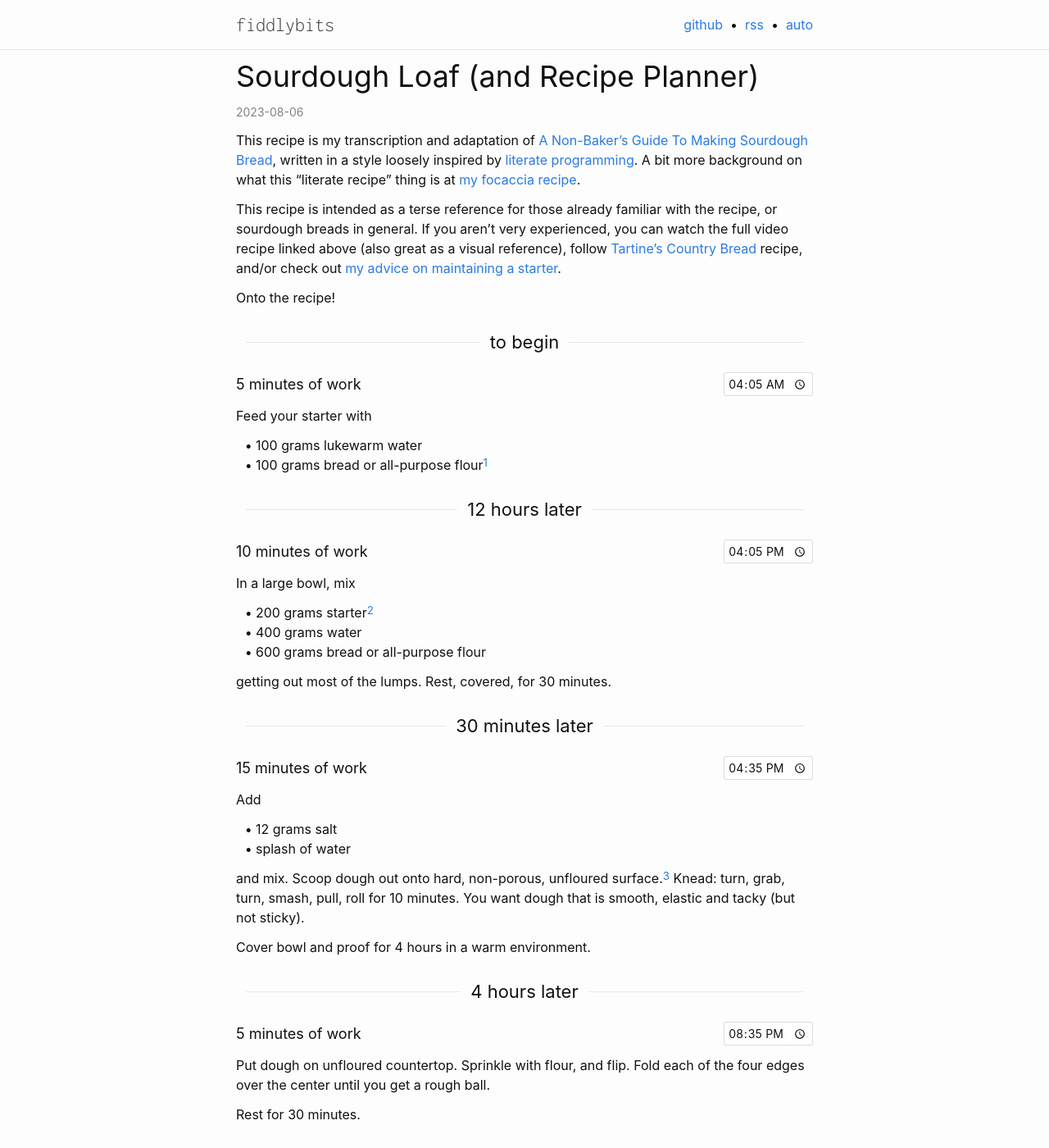
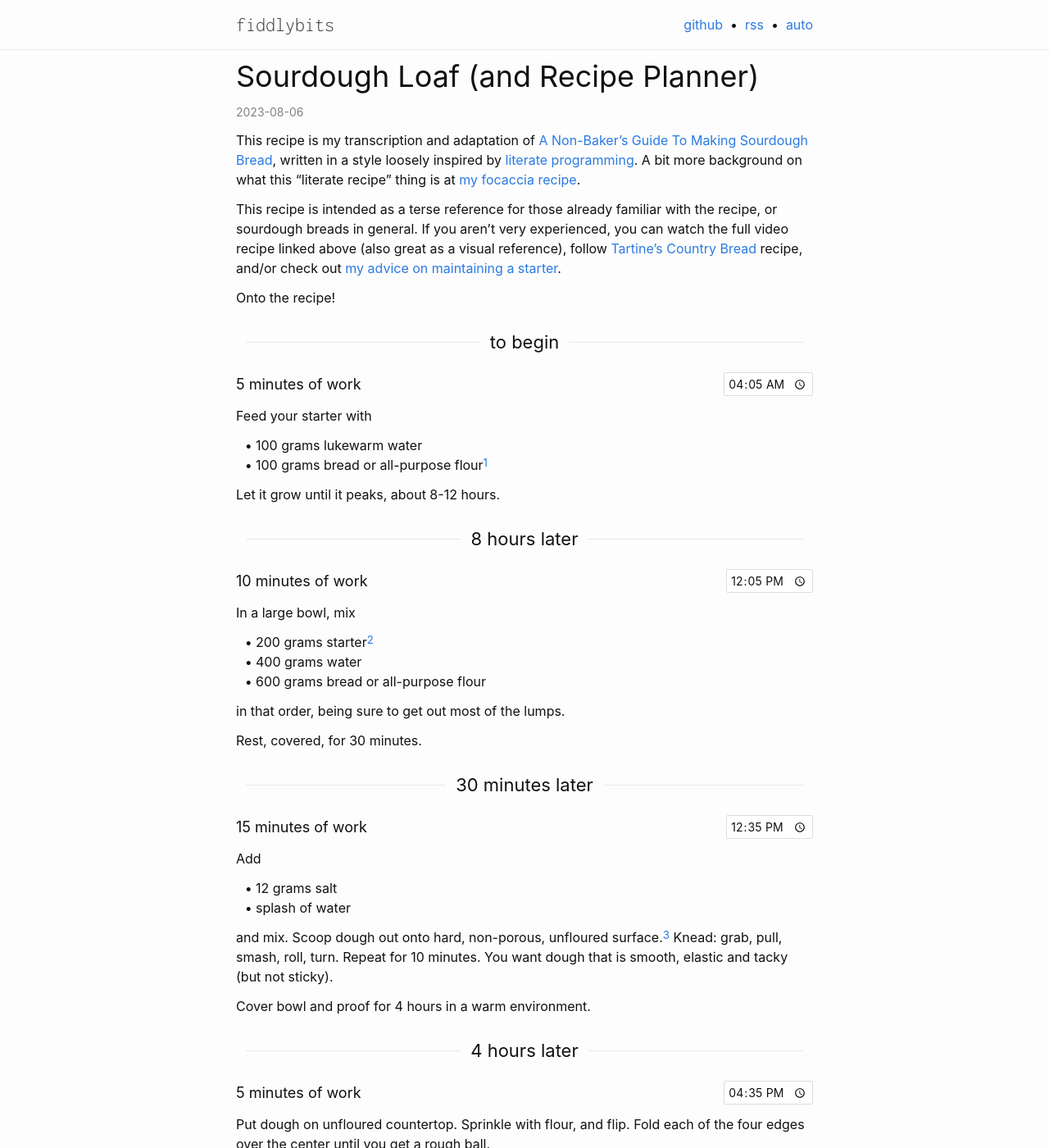
Before and after one commit to seansfkelley/seansfkelley.github.io, a Jekyll site: the page built from _posts/2023-08-06-literate-sourdough.md, in a window 1280 px wide and 1400 px high. Shown: the whole window at 82% size. Built offline with Jekyll 4.4.1, drawn with Linux system fonts in a browser that asks for light colours; some web fonts are replaced; some of the changed text lies outside the part shown.

Commit message:
Phrasing tweaks to sourdough.

```diff
--- a/_posts/2023-08-06-literate-sourdough.md
+++ b/_posts/2023-08-06-literate-sourdough.md
@@ -21,7 +21,9 @@ Feed your starter with
 - 100 grams lukewarm water
 - 100 grams bread or all-purpose flour[^1]
 
-{% literate_recipe_step wait="12h" duration="10m" %}
+Let it grow until it peaks, about 8-12 hours.
+
+{% literate_recipe_step wait="8h" duration="10m" %}
 
 In a large bowl, mix
 
@@ -29,7 +31,9 @@ In a large bowl, mix
 - 400 grams water
 - 600 grams bread or all-purpose flour
 
-getting out most of the lumps. Rest, covered, for 30 minutes.
+in that order, being sure to get out most of the lumps.
+
+Rest, covered, for 30 minutes.
 
 {% literate_recipe_step wait="30m" duration="15m" %}
 
@@ -38,7 +42,7 @@ Add
 - 12 grams salt
 - splash of water
 
-and mix. Scoop dough out onto hard, non-porous, unfloured surface.[^3] Knead: turn, grab, turn, smash, pull, roll for 10 minutes. You want dough that is smooth, elastic and tacky (but not sticky).
+and mix. Scoop dough out onto hard, non-porous, unfloured surface.[^3] Knead: grab, pull, smash, roll, turn. Repeat for 10 minutes. You want dough that is smooth, elastic and tacky (but not sticky).
 
 Cover bowl and proof for 4 hours in a warm environment.
 
@@ -72,13 +76,13 @@ Score it, spritz several times with water, and cover. Place into oven and lower
 
 {% literate_recipe_step wait="25m" duration="1m" %}
 
-Take the lid of the dutch oven off.
+Take the lid of the dutch oven off to allow the loaf to brown.
 
 {% literate_recipe_step wait="25m" duration="1m" %}
 
 Take the bread out of the oven and place on a wire rack.
 
-Let cool completely before slicing to allow the structure to set.
+Let cool completely before slicing. Yeah, it's difficult.
 
 -------------------------------------------------------------------------------
 
```
